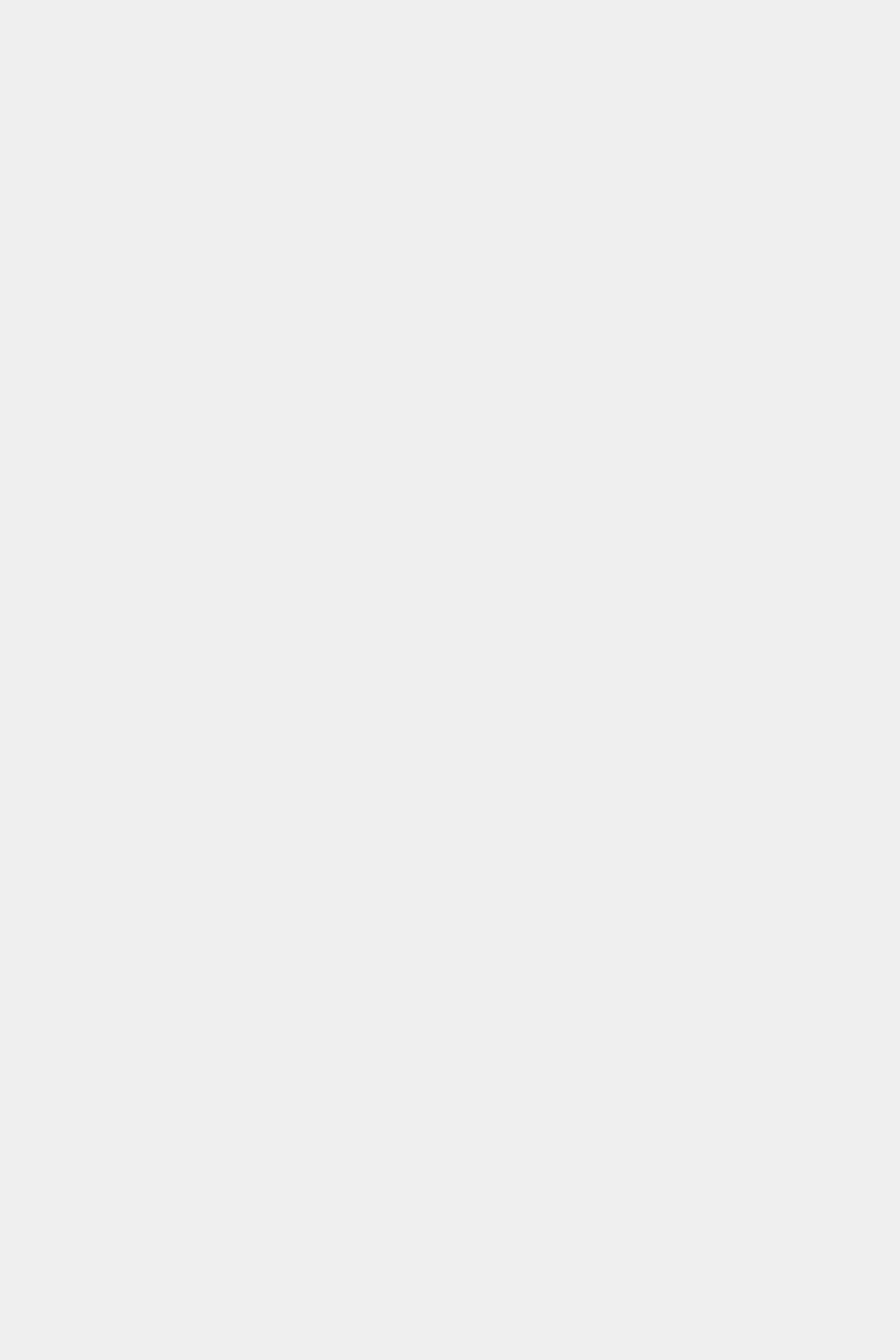
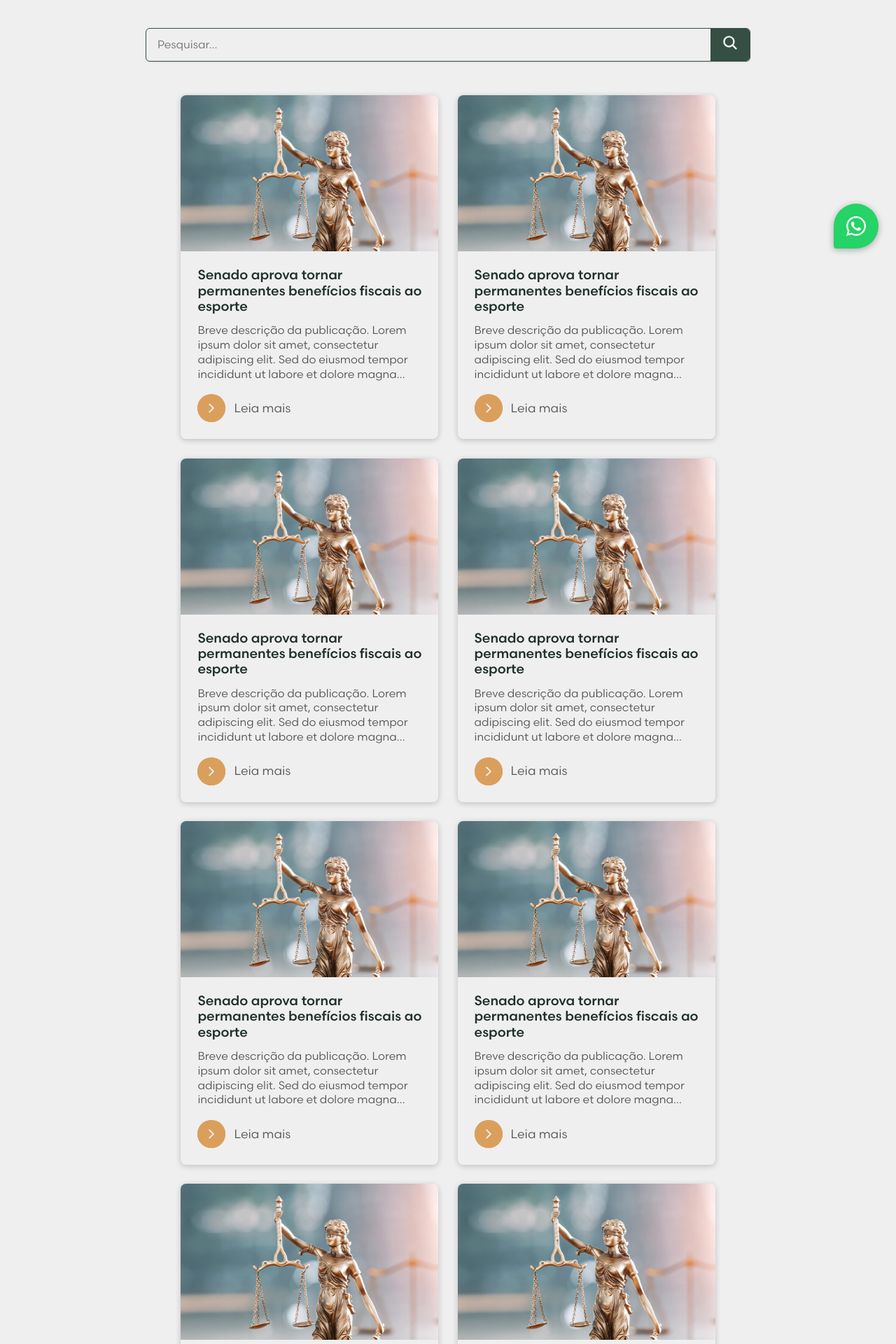
Before and after one commit to joaopiller/PFMP, a React (Vite) app: page /publicacoes in a window 1280 px wide. Before the commit this address had no page. Shown: the part 420-2340 px from the top of the page at 70% size. Before the commit the page ends 800 px from the top, so only its background shows below. Built offline with nearby package versions, Linux system fonts and the light colour scheme.

Commit message:
feat(publicacoes): cria páginas de publicações e registra as novas rotas

```diff
--- a/src/components/Header/index.jsx
+++ b/src/components/Header/index.jsx
@@ -17,12 +17,12 @@ export default function Header() {
         <Link className={styles.navItem} to="/equipe">
           Equipe
         </Link>
-        <a className={styles.navItem} href="">
+        <Link className={styles.navItem} to="/areas-de-atuacao">
           Áreas de Atuação
-        </a>
-        <a className={styles.navItem} href="">
+        </Link>
+        <Link className={styles.navItem} to="/publicacoes">
           Publicações
-        </a>
+        </Link>
       </nav>
       <button className={styles.contactButton}>
         <FaWhatsapp size={18} />
--- a/src/components/Header/styles.module.css
+++ b/src/components/Header/styles.module.css
@@ -16,7 +16,7 @@
 
 .navBox {
   display: flex;
-  gap: 2.2rem;
+  gap: 2.1rem;
   align-items: center;
 }
 
--- /dev/null
+++ b/src/pages/Publicacao/index.jsx
@@ -0,0 +1,5 @@
+export default function Publicacao() {
+    return (
+        <></>
+    )
+}
--- /dev/null
+++ b/src/pages/Publicacoes/index.jsx
@@ -0,0 +1,73 @@
+import { IoSearch } from "react-icons/io5";
+import publicacoes from "../../assets/publicacoes.jpg";
+import publicacao from "../../assets/publicacao.jpg";
+import PageBanner from "../../components/PageBanner";
+import styles from "./styles.module.css";
+import CardPublicacao from "../../components/CardPublicacao";
+
+export default function Publicacoes() {
+  return (
+    <>
+      <PageBanner image={publicacoes} title="Publicações" />
+      <section className={styles.publicacoesContainer}>
+        <div className={styles.searchContainer}>
+          <input
+            placeholder="Pesquisar..."
+            className={styles.searchInput}
+            type="text"
+          />
+          <button className={styles.searchButton}>
+            <IoSearch color="#efefef" />
+          </button>
+        </div>
+        <div className={styles.publicacoes}>
+          <CardPublicacao
+            image={publicacao}
+            title="Senado aprova tornar permanentes benefícios fiscais ao esporte"
+            description="Breve descrição da publicação. Lorem ipsum dolor sit amet, consectetur adipiscing elit. Sed do eiusmod tempor incididunt ut labore et dolore magna aliqua. Breve descrição da publicação. Lorem ipsum dolor sit amet, consectetur adipiscing, consectetur adipiscing..."
+          />
+          <CardPublicacao
+            image={publicacao}
+            title="Senado aprova tornar permanentes benefícios fiscais ao esporte"
+            description="Breve descrição da publicação. Lorem ipsum dolor sit amet, consectetur adipiscing elit. Sed do eiusmod tempor incididunt ut labore et dolore magna aliqua. Breve descrição da publicação. Lorem ipsum dolor sit amet, consectetur adipiscing, consectetur adipiscing..."
+          />
+          <CardPublicacao
+            image={publicacao}
+            title="Senado aprova tornar permanentes benefícios fiscais ao esporte"
+            description="Breve descrição da publicação. Lorem ipsum dolor sit amet, consectetur adipiscing elit. Sed do eiusmod tempor incididunt ut labore et dolore magna aliqua. Breve descrição da publicação. Lorem ipsum dolor sit amet, consectetur adipiscing, consectetur adipiscing..."
+          />
+          <CardPublicacao
+            image={publicacao}
+            title="Senado aprova tornar permanentes benefícios fiscais ao esporte"
+            description="Breve descrição da publicação. Lorem ipsum dolor sit amet, consectetur adipiscing elit. Sed do eiusmod tempor incididunt ut labore et dolore magna aliqua. Breve descrição da publicação. Lorem ipsum dolor sit amet, consectetur adipiscing, consectetur adipiscing..."
+          />
+          <CardPublicacao
+            image={publicacao}
+            title="Senado aprova tornar permanentes benefícios fiscais ao esporte"
+            description="Breve descrição da publicação. Lorem ipsum dolor sit amet, consectetur adipiscing elit. Sed do eiusmod tempor incididunt ut labore et dolore magna aliqua. Breve descrição da publicação. Lorem ipsum dolor sit amet, consectetur adipiscing, consectetur adipiscing..."
+          />
+          <CardPublicacao
+            image={publicacao}
+            title="Senado aprova tornar permanentes benefícios fiscais ao esporte"
+            description="Breve descrição da publicação. Lorem ipsum dolor sit amet, consectetur adipiscing elit. Sed do eiusmod tempor incididunt ut labore et dolore magna aliqua. Breve descrição da publicação. Lorem ipsum dolor sit amet, consectetur adipiscing, consectetur adipiscing..."
+          />
+          <CardPublicacao
+            image={publicacao}
+            title="Senado aprova tornar permanentes benefícios fiscais ao esporte"
+            description="Breve descrição da publicação. Lorem ipsum dolor sit amet, consectetur adipiscing elit. Sed do eiusmod tempor incididunt ut labore et dolore magna aliqua. Breve descrição da publicação. Lorem ipsum dolor sit amet, consectetur adipiscing, consectetur adipiscing..."
+          />
+          <CardPublicacao
+            image={publicacao}
+            title="Senado aprova tornar permanentes benefícios fiscais ao esporte"
+            description="Breve descrição da publicação. Lorem ipsum dolor sit amet, consectetur adipiscing elit. Sed do eiusmod tempor incididunt ut labore et dolore magna aliqua. Breve descrição da publicação. Lorem ipsum dolor sit amet, consectetur adipiscing, consectetur adipiscing..."
+          />
+          <CardPublicacao
+            image={publicacao}
+            title="Senado aprova tornar permanentes benefícios fiscais ao esporte"
+            description="Breve descrição da publicação. Lorem ipsum dolor sit amet, consectetur adipiscing elit. Sed do eiusmod tempor incididunt ut labore et dolore magna aliqua. Breve descrição da publicação. Lorem ipsum dolor sit amet, consectetur adipiscing, consectetur adipiscing..."
+          />
+        </div>
+      </section>
+    </>
+  );
+}
--- /dev/null
+++ b/src/pages/Publicacoes/styles.module.css
@@ -0,0 +1,50 @@
+.publicacoesContainer {
+    display: flex;
+    flex-direction: column;
+    align-items: center;
+    justify-content: center;
+    padding: 4rem;
+    width: 85%;
+    margin: 0 auto;
+}
+
+.searchContainer {
+    display: flex;
+    align-items: center;
+    justify-content: center;
+    width: fit-content;
+    margin: 0 auto;
+    border: 1px solid #354f44;
+    border-radius: 6px;
+    width: 90%;
+    overflow: hidden;
+    box-shadow: 0 1px 2px rgba(0, 0, 0, 0.1);
+}
+
+.searchInput {
+    padding: 0.5rem 1rem;
+    font-size: 1rem;
+    outline: none;
+    background-color: #efefef;
+    border: none;
+    width: 100%;
+    color: #696767;
+    font-family: var(--font-scandia-regular);
+}
+
+.searchButton {
+    background-color: #354f44;
+    border: none;
+    font-size: 1.5rem;
+    cursor: pointer;
+    padding: 0.5rem 1rem;
+}
+
+.publicacoes {
+    display: flex;
+    flex-wrap: wrap;
+    justify-content: center;
+    gap: 1.7rem;
+    width: 100%;
+    margin: 3rem 0;
+}
--- a/src/pages/QuemSomos/index.jsx
+++ b/src/pages/QuemSomos/index.jsx
@@ -3,8 +3,6 @@ import city from "../../assets/city.jpg";
 import styles from "./styles.module.css";
 import ExpandButton from "../../components/ExpandButton";
 import time from "../../assets/equipe_quem_somos.jpg";
-import NossosDiferenciais from "../../components/NossosDiferenciais";
-import AreasDeAtuacao from "../../components/AreasDeAtuação";
 
 export default function QuemSomos() {
   return (
@@ -83,8 +81,6 @@ export default function QuemSomos() {
         </div>
         <img className={styles.quemSomosEquipeImage} src={time} alt="Imagem" />
       </section>
-      <NossosDiferenciais />
-      <AreasDeAtuacao whiteBackground={true} />
     </>
   );
 }
--- a/src/pages/QuemSomos/styles.module.css
+++ b/src/pages/QuemSomos/styles.module.css
@@ -27,7 +27,7 @@
 
 .quemSomosMVV {
   background-color: #e8e8e8;
-  padding: 2rem 0;
+  padding: 3rem 0;
   display: flex;
   justify-content: center;
   align-items: center;
@@ -112,8 +112,8 @@
 }
 
 .quemSomosEquipeImage {
-    width: 28rem;
-    height: 28rem;
+    width: 30rem;
+    height: 30rem;
     object-fit: cover;
     border-radius: 4px;
     box-shadow: 0 2px 6px rgba(0, 0, 0, 0.15);
```
Also changed, not shown: src/router.jsx (+24 -4 lines), src/assets/publicacoes.jpg (added), src/pages/Publicacao/styles.module.css (added).
